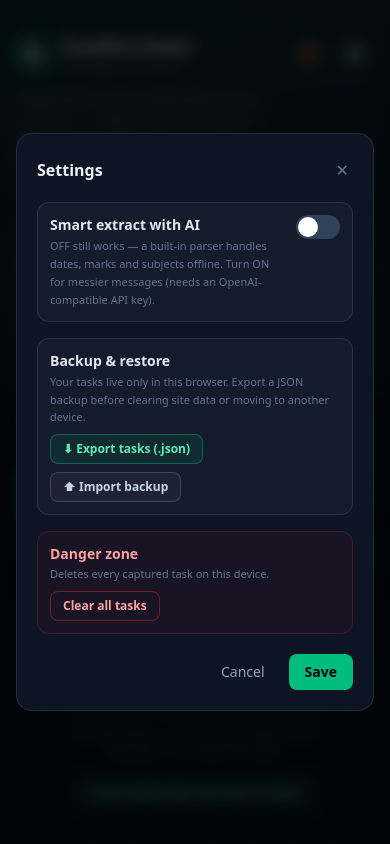
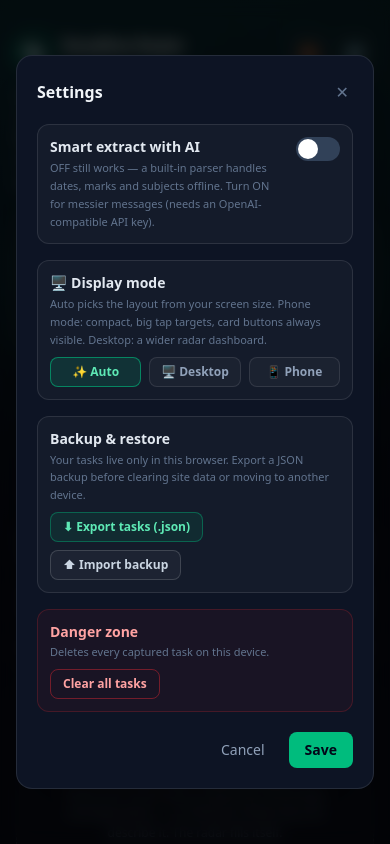
Before and after one commit to Kartikey-Kesarwani-2005/Deadline-Radar, a React (Vite) app: page / in a window 390 px wide. Both pictures are taken after a click on the button "⚙️". Shown: the top 844 px of the page. Built offline with nearby package versions, Linux system fonts and the light colour scheme.

Commit message:
feat: desktop & phone display modes (auto/manual), offline banner with graceful AI fallback

```diff
--- a/src/App.jsx
+++ b/src/App.jsx
@@ -155,6 +155,27 @@ export default function App() {
   const [subjectFilter, setSubjectFilter] = useState(null)
   const inputRef = useRef(null)
   const [installEvt, setInstallEvt] = useState(null)
+  // Connectivity + screen size drive the offline banner and desktop / phone modes.
+  const [online, setOnline] = useState(() => navigator.onLine)
+  const [vw, setVw] = useState(() => window.innerWidth)
+
+  useEffect(() => {
+    const on = () => setOnline(true)
+    const off = () => setOnline(false)
+    const resize = () => setVw(window.innerWidth)
+    window.addEventListener('online', on)
+    window.addEventListener('offline', off)
+    window.addEventListener('resize', resize)
+    return () => {
+      window.removeEventListener('online', on)
+      window.removeEventListener('offline', off)
+      window.removeEventListener('resize', resize)
+    }
+  }, [])
+
+  const displayMode = settings.displayMode || 'auto'
+  const isPhone = displayMode === 'phone' || (displayMode === 'auto' && vw < 640)
+  const isWide = !isPhone && vw >= 1024
 
   useEffect(() => saveTasks(tasks), [tasks])
 
@@ -255,7 +276,11 @@ export default function App() {
       setFlash({ msg: `Read from image: ${task.title} · ${formatDue(task.dueDate)}` })
     } catch (err) {
       console.error('[Deadline Radar] image extract failed:', err)
-      setFlash({ msg: `Could not read that image — ${err.message || 'try again'}` })
+      setFlash({
+        msg: navigator.onLine
+          ? `Could not read that image — ${err.message || 'try again'}`
+          : '📵 Screenshot reading needs internet — type or paste the notice instead; the offline parser handles it.',
+      })
     } finally {
       setBusy(false)
     }
@@ -427,7 +452,11 @@ export default function App() {
   const editingTask = tasks.find((t) => t.id === editingId) || null
 
   return (
-    <div className="mx-auto w-full max-w-2xl px-4 pb-16 pt-8 sm:pt-12">
+    <div
+      className={`mx-auto w-full px-4 pb-16 pt-8 sm:pt-12 ${
+        isPhone ? 'phone-mode max-w-full' : isWide ? 'desktop-mode max-w-5xl' : 'max-w-2xl'
+      }`}
+    >
       {/* Header */}
       <header className="mb-6 flex items-start justify-between gap-4">
         <div>
@@ -437,7 +466,7 @@ export default function App() {
               <span className="relative">📡</span>
             </span>
             <div>
-              <h1 className="text-lg font-extrabold tracking-tight text-slate-50">
+              <h1 className="app-title text-lg font-extrabold tracking-tight text-slate-50">
                 Deadline Radar
               </h1>
               <p className="text-xs text-slate-500">{formatLongToday()}</p>
@@ -486,6 +515,17 @@ export default function App() {
         </div>
       </header>
 
+      {/* Offline mode — everything below keeps working without a connection */}
+      {!online && (
+        <div className="mb-4 flex items-start gap-2.5 rounded-xl border border-amber-500/30 bg-amber-500/10 px-3 py-2.5 text-xs leading-relaxed text-amber-200">
+          <span aria-hidden="true">📴</span>
+          <p>
+            <b>You are offline — the radar keeps working.</b> Capture, parsing, reminders and your
+            data all live in this browser. AI extract falls back to the built-in offline parser.
+          </p>
+        </div>
+      )}
+
       {/* Input */}
       <AddBar onAdd={addTask} busy={busy} inputRef={inputRef} onImage={addFromImage} />
 
@@ -504,8 +544,16 @@ export default function App() {
         </div>
       )}
 
+      {/* Dashboard grid — on wide screens the radar sections sit beside the stat rail */}
+      <div
+        className={`mt-4 grid gap-5 ${isWide ? 'lg:grid-cols-[320px_minmax(0,1fr)] lg:items-start' : ''}`}
+      >
+        {/* Left rail: stats + search (stacked above the sections on phones) */}
+        <div className="rail flex flex-col gap-4">
           {/* Stats + radar dial */}
-      <div className="mt-4 mb-6 flex items-stretch gap-3">
+          <div
+            className={`stats-row flex items-stretch gap-3 ${isWide ? 'lg:flex-col lg:items-stretch' : ''}`}
+          >
             <RadarDial
               late={stats.late}
               today={stats.dueToday}
@@ -519,7 +567,7 @@ export default function App() {
               <button
                 type="button"
                 onClick={() => setReportOpen(true)}
-            className="mt-auto rounded-lg border border-white/10 bg-white/[0.03] px-3 py-1.5 text-xs font-medium text-slate-400 transition hover:border-emerald-500/40 hover:text-emerald-300"
+                className="weekly-btn mt-auto rounded-lg border border-white/10 bg-white/[0.03] px-3 py-1.5 text-xs font-medium text-slate-400 transition hover:border-emerald-500/40 hover:text-emerald-300"
               >
                 📊 Weekly report — real result + copy check-in post
               </button>
@@ -528,7 +576,7 @@ export default function App() {
 
           {/* Search + subject filters */}
           {tasks.length > 0 && (
-        <div className="mb-5 space-y-2">
+            <div className="space-y-2">
               <div className="relative">
                 <span className="pointer-events-none absolute top-1/2 left-3 -translate-y-1/2 text-sm text-slate-500">
                   🔍
@@ -564,8 +612,10 @@ export default function App() {
               )}
             </div>
           )}
+        </div>
 
-      {/* Dashboard */}
+        {/* Right column: the radar sections */}
+        <div className="flex flex-col gap-4">
           {tasks.length === 0 ? (
             <div className="rounded-2xl border border-dashed border-white/15 bg-white/[0.02] p-8 text-center">
               <p className="text-3xl">📡</p>
@@ -615,6 +665,8 @@ export default function App() {
               )}
             </>
           )}
+        </div>
+      </div>
 
       {/* Footer */}
       <footer className="mt-10 border-t border-white/10 pt-4 text-center text-[11px] leading-relaxed text-slate-600">
--- a/src/components/AddBar.jsx
+++ b/src/components/AddBar.jsx
@@ -28,7 +28,7 @@ export default function AddBar({ onAdd, busy, inputRef, onImage }) {
         className="w-full resize-none bg-transparent px-2 py-1.5 text-[15px] leading-relaxed text-slate-100 placeholder:text-slate-500 focus:outline-none"
       />
       <div className="flex flex-wrap items-center justify-between gap-3 px-2 pb-1">
-        <span className="text-xs text-slate-500">
+        <span className="wispr-hint text-xs text-slate-500">
           🎙️ Hold your Wispr key and speak — the text lands right here
         </span>
         <div className="flex items-center gap-2">
@@ -53,7 +53,7 @@ export default function AddBar({ onAdd, busy, inputRef, onImage }) {
             type="button"
             onClick={submit}
             disabled={!text.trim() || busy}
-            className="rounded-lg bg-emerald-500 px-4 py-1.5 text-sm font-semibold text-slate-950 transition hover:bg-emerald-400 disabled:cursor-not-allowed disabled:opacity-40"
+            className="add-submit rounded-lg bg-emerald-500 px-4 py-1.5 text-sm font-semibold text-slate-950 transition hover:bg-emerald-400 disabled:cursor-not-allowed disabled:opacity-40"
           >
             {busy ? 'Reading…' : 'Add to radar →'}
           </button>
--- a/src/components/RadarDial.jsx
+++ b/src/components/RadarDial.jsx
@@ -27,7 +27,7 @@ export default function RadarDial({ late, today, week, later, onTime, done }) {
     <div
       role="img"
       aria-label={`Deadline radar: ${late} late, ${today} due today, ${week} this week, ${later} later. ${pct ?? 0} percent finished on time.`}
-      className="rise relative h-[168px] w-[168px] shrink-0 overflow-hidden rounded-full bg-[#0a1122] ring-1 ring-white/10"
+      className="rise radar-dial relative h-[168px] w-[168px] shrink-0 self-center overflow-hidden rounded-full bg-[#0a1122] ring-1 ring-white/10"
     >
       <span aria-hidden="true" className="radar-sweep" />
 
--- a/src/components/SettingsModal.jsx
+++ b/src/components/SettingsModal.jsx
@@ -121,6 +121,34 @@ export default function SettingsModal({ settings, onSave, onClose, onClearAll, o
           )}
 
           <div className="rounded-xl border border-white/10 bg-white/[0.03] p-3">
+            <p className="text-sm font-semibold text-slate-200">🖥️ Display mode</p>
+            <p className="mt-0.5 text-[11px] leading-relaxed text-slate-500">
+              Auto picks the layout from your screen size. Phone mode: compact, big tap targets,
+              card buttons always visible. Desktop: a wider radar dashboard.
+            </p>
+            <div className="mt-2 grid grid-cols-3 gap-2">
+              {[
+                ['auto', '✨ Auto'],
+                ['desktop', '🖥️ Desktop'],
+                ['phone', '📱 Phone'],
+              ].map(([value, label]) => (
+                <button
+                  key={value}
+                  type="button"
+                  onClick={() => set({ displayMode: value })}
+                  className={`rounded-lg border px-2 py-1.5 text-xs font-semibold transition ${
+                    (draft.displayMode || 'auto') === value
+                      ? 'border-emerald-500/60 bg-emerald-500/15 text-emerald-300'
+                      : 'border-white/10 bg-white/[0.03] text-slate-400 hover:border-white/25 hover:text-slate-200'
+                  }`}
+                >
+                  {label}
+                </button>
+              ))}
+            </div>
+          </div>
+
+          <div className="rounded-xl border border-white/10 bg-white/[0.03] p-3">
             <p className="text-sm font-semibold text-slate-200">Backup &amp; restore</p>
             <p className="mt-0.5 text-[11px] leading-relaxed text-slate-500">
               Your tasks live only in this browser. Export a JSON backup before clearing site data
--- a/src/components/StatsBar.jsx
+++ b/src/components/StatsBar.jsx
@@ -10,7 +10,7 @@ function Pill({ label, value, className }) {
 /** 2×2 stat pills — the on-time percentage lives in the radar dial's center. */
 export default function StatsBar({ total, dueToday, late, done }) {
   return (
-    <div className="grid grid-cols-2 gap-2">
+    <div className="stats-pills grid grid-cols-2 gap-2">
       <Pill label="Captured" value={total} className="text-slate-100" />
       <Pill label="Due today" value={dueToday} className="text-amber-300" />
       <Pill
--- a/src/components/TaskCard.jsx
+++ b/src/components/TaskCard.jsx
@@ -84,7 +84,7 @@ export default function TaskCard({
         onClick={onShare}
         aria-label="Copy share text"
         title="Copy for WhatsApp / group"
-        className="mt-0.5 shrink-0 rounded p-1 text-slate-700 opacity-0 transition group-hover:opacity-100 hover:bg-white/10 hover:text-slate-300 focus:opacity-100"
+        className="mt-0.5 shrink-0 rounded p-1 text-slate-700 task-actions opacity-0 transition group-hover:opacity-100 hover:bg-white/10 hover:text-slate-300 focus:opacity-100"
       >
         📤
       </button>
@@ -93,7 +93,7 @@ export default function TaskCard({
         type="button"
         onClick={onEdit}
         aria-label="Edit task"
-        className="mt-0.5 shrink-0 rounded p-1 text-slate-700 opacity-0 transition group-hover:opacity-100 hover:bg-white/10 hover:text-slate-300 focus:opacity-100"
+        className="mt-0.5 shrink-0 rounded p-1 text-slate-700 task-actions opacity-0 transition group-hover:opacity-100 hover:bg-white/10 hover:text-slate-300 focus:opacity-100"
       >
         ✏️
       </button>
@@ -102,7 +102,7 @@ export default function TaskCard({
         type="button"
         onClick={onDelete}
         aria-label="Delete task"
-        className="mt-0.5 shrink-0 rounded p-1 text-slate-700 opacity-0 transition group-hover:opacity-100 hover:bg-red-500/10 hover:text-red-400 focus:opacity-100"
+        className="mt-0.5 shrink-0 rounded p-1 text-slate-700 task-actions opacity-0 transition group-hover:opacity-100 hover:bg-red-500/10 hover:text-red-400 focus:opacity-100"
       >
         ✕
       </button>
--- a/src/index.css
+++ b/src/index.css
@@ -80,3 +80,32 @@ input[type="date"]::-webkit-calendar-picker-indicator {
     animation: none !important;
   }
 }
+
+/* ---------- Display modes ---------- */
+/* Phone mode — compact, thumb-friendly, no hover-only affordances. */
+.phone-mode .task-actions {
+  opacity: 1;
+}
+.phone-mode .radar-dial {
+  width: 150px;
+  height: 150px;
+}
+.phone-mode .stats-row {
+  flex-direction: column;
+  align-items: stretch;
+}
+.phone-mode .stats-pills {
+  width: 100%;
+}
+.phone-mode .weekly-btn {
+  width: 100%;
+}
+.phone-mode .add-submit {
+  flex: 1;
+}
+.phone-mode .wispr-hint {
+  display: none;
+}
+.phone-mode .app-title {
+  font-size: 1.05rem;
+}
```
Also changed, not shown: 1 other file (tests, documents, lock files or other folders). Lines whose indentation alone changed are shown as unchanged.
